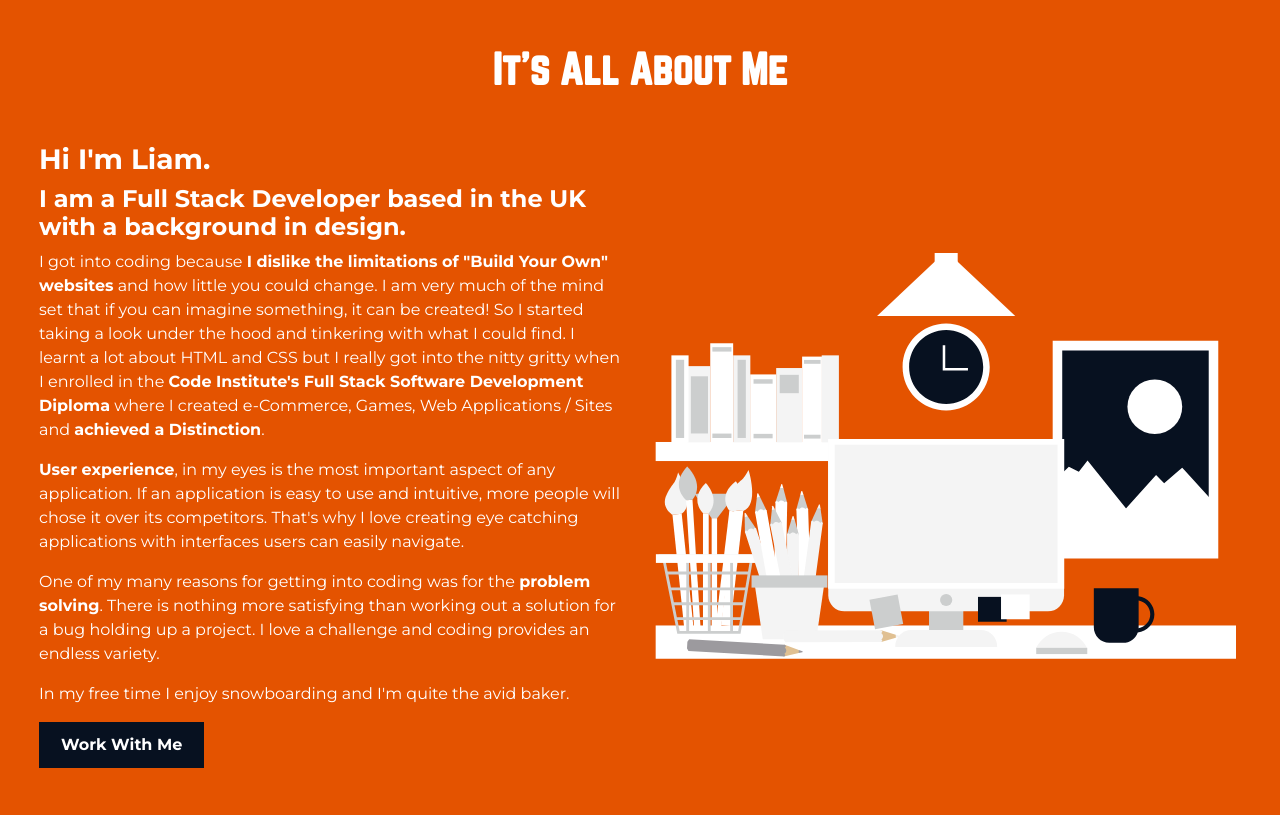
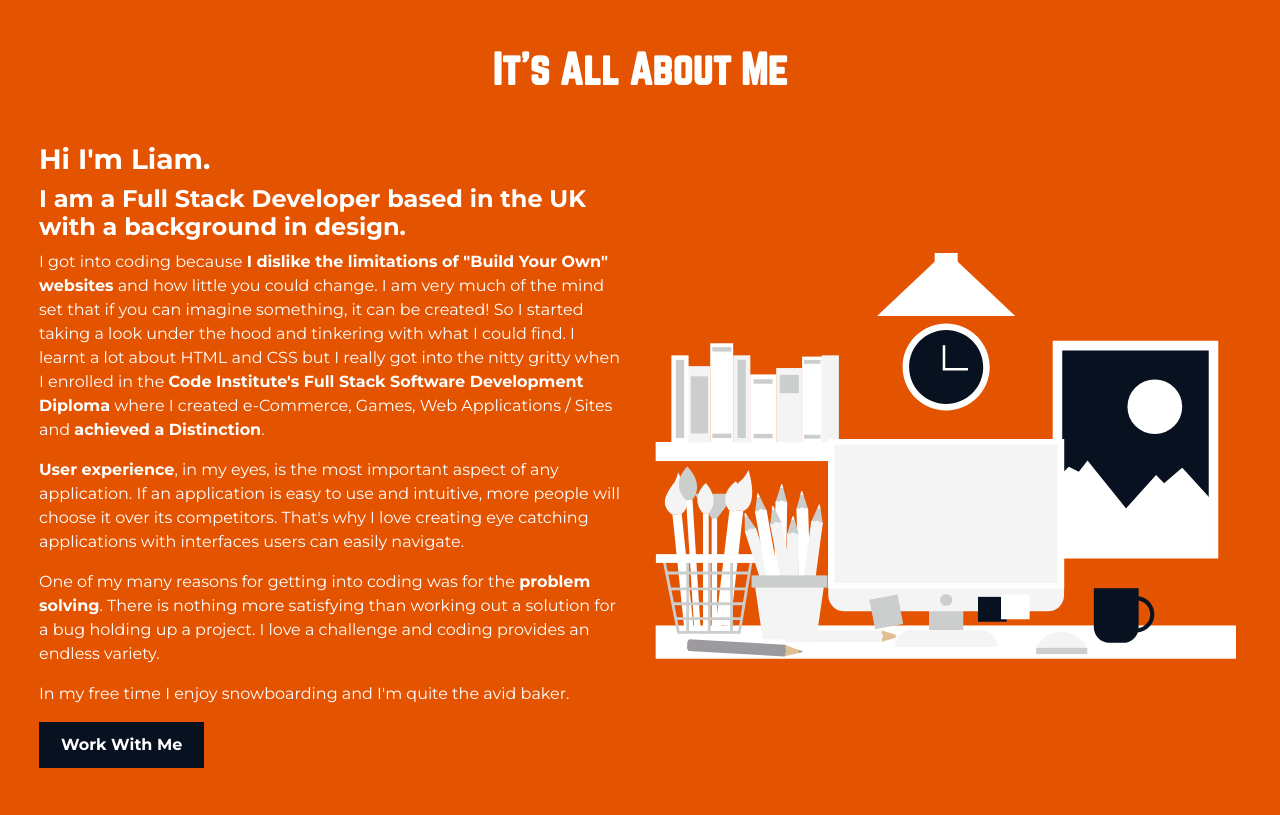
Before and after one commit to LiamDHall/Portfolio, a Flask app: page / in a window 1280 px wide. Shown: the part 801-1616 px from the top of the page. Run offline with Flask 2, Linux system fonts and the light colour scheme; data that the repository does not hold is empty; some libraries are stand-ins or nearby versions.

Commit message:
Fix grammar and spelling errors

```diff
--- a/templates/index.html
+++ b/templates/index.html
@@ -46,8 +46,8 @@
                   enrolled in the <strong>Code Institute's Full Stack Software Development Diploma</strong> where I created e-Commerce, Games, Web Applications / Sites and <strong>achieved a Distinction</strong>.
                </p>
                <p>
-                  <strong>User experience</strong>, in my eyes is the most important aspect of any application. If an application is easy to use and intuitive,
-                  more people will chose it over its competitors. That's why I love creating eye catching applications with interfaces users can easily navigate.
+                  <strong>User experience</strong>, in my eyes, is the most important aspect of any application. If an application is easy to use and intuitive,
+                  more people will choose it over its competitors. That's why I love creating eye catching applications with interfaces users can easily navigate.
                </p>
                <p>
                   One of my many reasons for getting into coding was for the <strong>problem solving</strong>. There is nothing more satisfying than working out a solution for a bug holding up a project.
```
